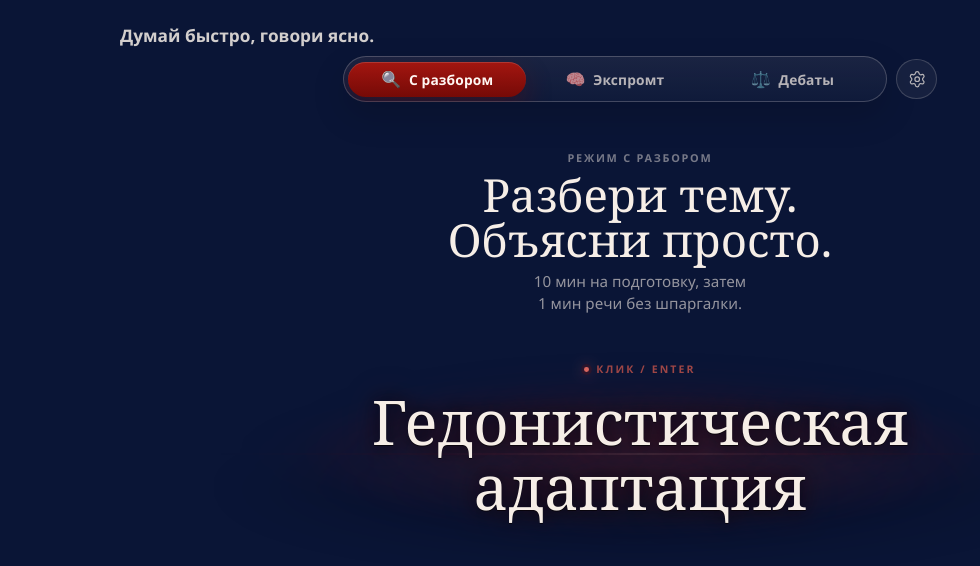
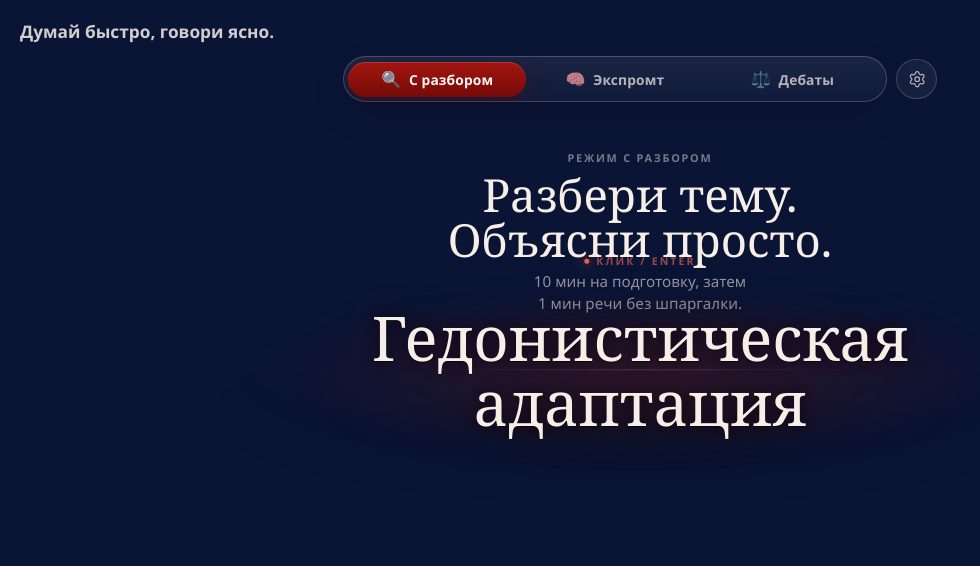
Before and after one commit to h0tzz/thinkquick, a Next.js app: page / in a window 1280 px wide. Shown: the top 566 px of the page, without its empty margins (0-980 px from the left). Built offline with nearby package versions, Linux system fonts and the light colour scheme.

Commit message:
Center topic in viewport

```diff
--- a/app/video-challenge.css
+++ b/app/video-challenge.css
@@ -41,13 +41,13 @@ body {
   align-items: center;
   justify-content: flex-start;
   gap: 0;
-  width: min(1040px, 100%);
+  width: auto;
   margin-bottom: 0;
   text-align: left;
-  position: absolute;
-  top: clamp(1.35rem, 3.2vh, 2.05rem);
-  left: 50%;
-  transform: translateX(-50%);
+  position: fixed;
+  top: clamp(1.05rem, 2.8vh, 1.45rem);
+  left: max(1.25rem, env(safe-area-inset-left, 0px));
+  transform: none;
   z-index: 4;
   pointer-events: none;
   animation: none;
@@ -127,7 +127,11 @@ body {
 .challenge-stage {
   width: min(1040px, 100%);
   gap: 0.5rem;
+  min-height: calc(100svh - 3.1rem);
   padding-top: clamp(2.2rem, 4.8vh, 3rem);
+  position: relative;
+  animation: none;
+  transform: none;
 }
 
 .challenge-topbar {
@@ -296,7 +300,14 @@ body {
 
 .challenge-body {
   gap: 0.65rem;
-  margin-top: clamp(1.75rem, 3.8vh, 2.6rem);
+  width: min(1040px, calc(100vw - 2rem));
+  min-height: clamp(8.8rem, 15.5vw, 11.4rem);
+  margin-top: 0;
+  position: fixed;
+  left: 50%;
+  top: calc(50% - 1.9rem);
+  transform: translate(-50%, -50%);
+  z-index: 2;
 }
 
 .challenge-controls {
@@ -309,6 +320,13 @@ body {
 
 .challenge-controls .mode-blurb {
   display: none;
+}
+
+.challenge-body > .actions {
+  position: absolute;
+  top: calc(50% + clamp(5.3rem, 9.8vw, 6.9rem));
+  left: 0;
+  right: 0;
 }
 
 .challenge-reel {
@@ -327,6 +345,17 @@ body {
   isolation: isolate;
   box-shadow: none;
   transition: transform 0.25s cubic-bezier(0.18, 0.82, 0.18, 1);
+}
+
+.challenge-reel .roulette-status {
+  position: absolute;
+  left: 50%;
+  top: calc(50% - clamp(5.5rem, 10vw, 7.2rem));
+  transform: translateX(-50%);
+}
+
+.challenge-reel .reveal-stage {
+  min-height: clamp(8.8rem, 15.5vw, 11.4rem);
 }
 
 .challenge-reel:disabled {
```
